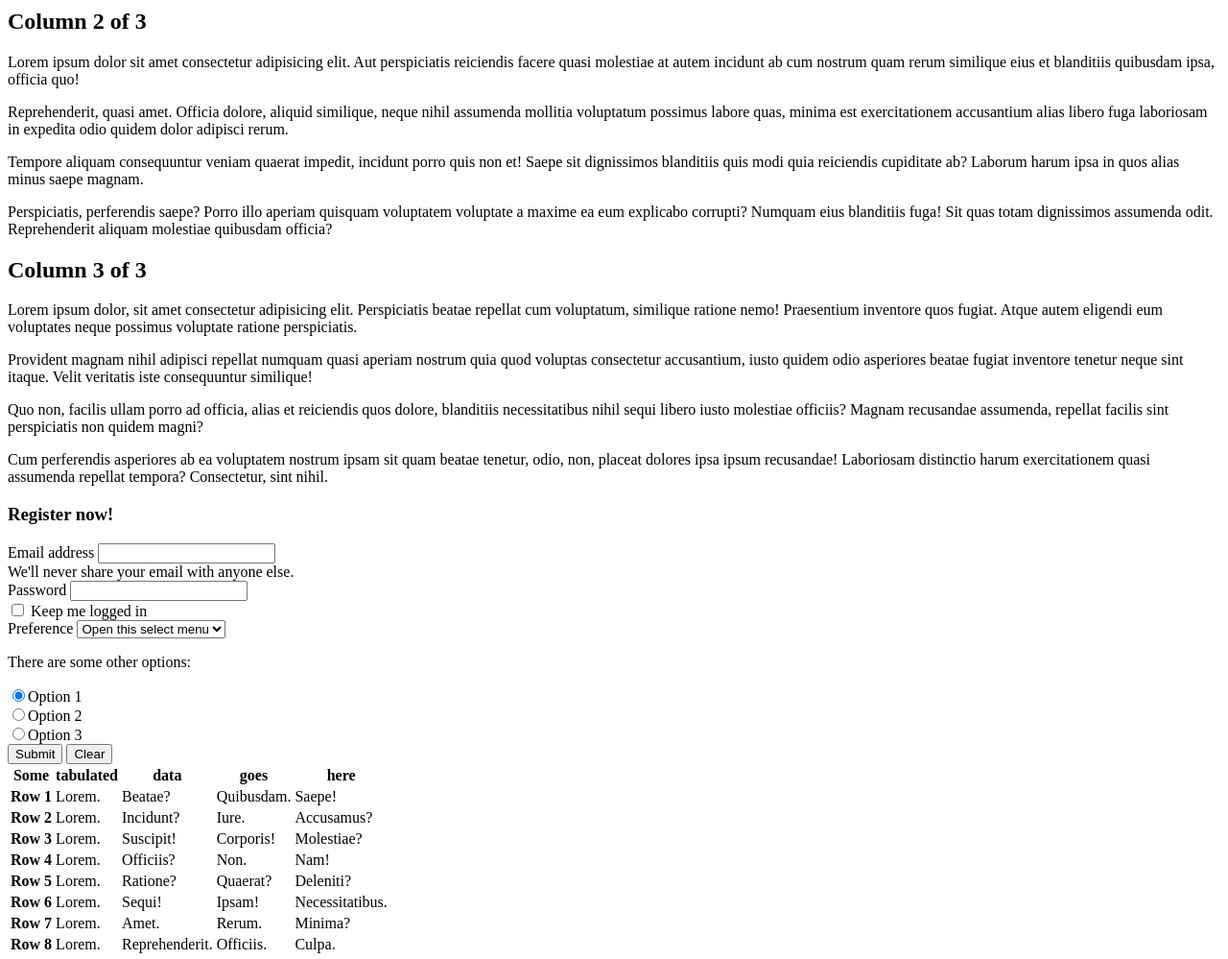
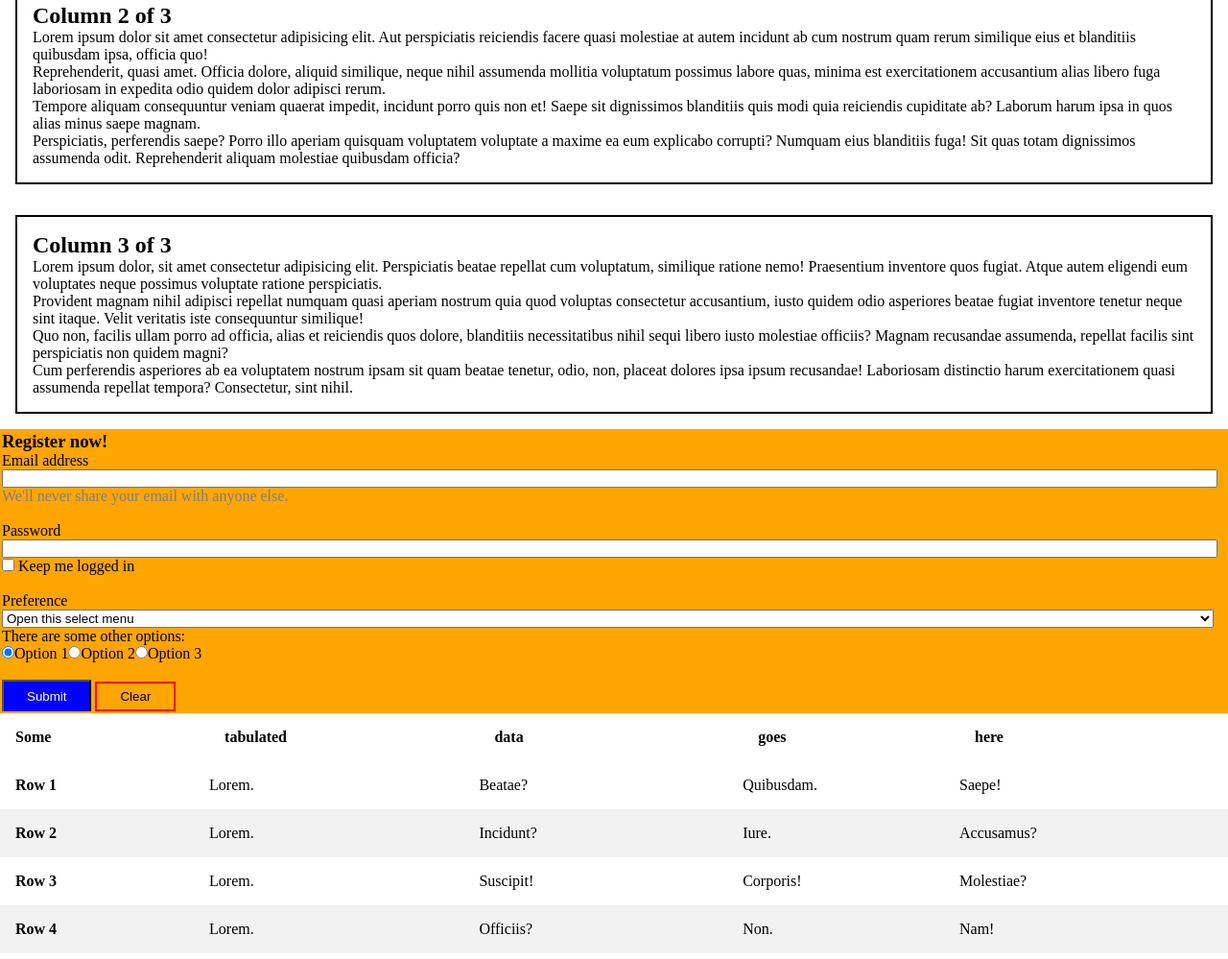
Before and after one commit to AlexandruStefan13/Lego, a plain HTML site: page index.html in a window 1280 px wide. Shown: the part 270-1269 px from the top of the page at 96% size. Drawn offline with Linux system fonts and the light colour scheme.

Commit message:
added files Lego

```diff
--- a/index.html
+++ b/index.html
@@ -6,14 +6,15 @@
     <meta http-equiv="X-UA-Compatible" content="IE=edge">
     <meta name="viewport" content="width=device-width, initial-scale=1.0">
     <title>CSS Lego</title>
+    <link rel="stylesheet" href="style.css">
 </head>
 
 <body>
     <div>
-        <div>
+        <div class="container1">
             <div>
                 <div>
-                    <div>
+                    <div class="columnbox">
                         <h2>Column 1 of 3</h2>
                         <div>
                             <p>Lorem ipsum dolor, sit amet consectetur adipisicing elit. Expedita minima placeat quae natus obcaecati? Repudiandae eaque illum tempore porro. Est culpa commodi quibusdam, eos minus asperiores iusto quos laboriosam provident.</p>
@@ -27,7 +28,7 @@
             </div>
             <div>
                 <div>
-                    <div>
+                    <div class="columnbox">
                         <h2>Column 2 of 3</h2>
                         <div>
                             <p>Lorem ipsum dolor sit amet consectetur adipisicing elit. Aut perspiciatis reiciendis facere quasi molestiae at autem incidunt ab cum nostrum quam rerum similique eius et blanditiis quibusdam ipsa, officia quo!</p>
@@ -42,7 +43,7 @@
             </div>
             <div>
                 <div>
-                    <div>
+                    <div class="columnbox">
                         <h2>Column 3 of 3</h2>
                         <div>
                             <p>Lorem ipsum dolor, sit amet consectetur adipisicing elit. Perspiciatis beatae repellat cum voluptatum, similique ratione nemo! Praesentium inventore quos fugiat. Atque autem eligendi eum voluptates neque possimus voluptate
@@ -59,24 +60,32 @@
             </div>
         </div>
         <div>
-            <div>
+            <div class="container2">
                 <h3>Register now!</h3>
                 <form>
                     <div>
                         <label for="email">Email address</label>
+                        <br>
                         <input type="email" id="email" aria-describedby="emailHelp">
                         <div id="emailHelp">We'll never share your email with anyone else.</div>
+                        <br>
                     </div>
                     <div>
                         <label for="passwd">Password</label>
+                        <br>
                         <input type="password" id="passwd">
+                        <br>
                     </div>
                     <div>
+
                         <input type="checkbox" id="keep">
                         <label for="keep">Keep me logged in</label>
+
                     </div>
                     <div>
+                        <br>
                         <label for="dropdown">Preference</label>
+                        <br>
                         <select id="dropdown" aria-label=".form-select-sm example">
                             <option selected="">Open this select menu</option>
                             <option value="1">I like this</option>
@@ -86,12 +95,15 @@
                     </div>
                     <div>
                         <p>There are some other options:</p>
-                        <div><input type="radio" name="radios" id="radio-1" checked=""><label for="radio-1">Option 1</label></div>
-                        <div><input type="radio" name="radios" id="radio-2"><label for="radio-2">Option 2</label></div>
-                        <div><input type="radio" name="radios" id="radio-3"><label for="radio-3">Option 3</label></div>
+                        <div class="options">
+                            <div><input type="radio" name="radios" id="radio-1" checked=""><label for="radio-1">Option 1</label></div>
+                            <div><input type="radio" name="radios" id="radio-2"><label for="radio-2">Option 2</label></div>
+                            <div><input type="radio" name="radios" id="radio-3"><label for="radio-3">Option 3</label></div>
+                        </div>
                     </div>
-                    <button type="submit">Submit</button>
-                    <button type="cancel">Clear</button>
+                    <br>
+                    <button class="btn-submit" type="submit">Submit</button>
+                    <button class="btn-clear" type="cancel">Clear</button>
                 </form>
             </div>
         </div>
--- a/style.css
+++ b/style.css
@@ -0,0 +1,81 @@
+* {
+    margin: 0;
+    padding: 0;
+}
+
+.container1 {
+    display: flex;
+    flex-direction: column;
+    justify-content: space-around;
+}
+
+.columnbox {
+    border: solid 2px black;
+    margin: 1rem;
+    padding: 1rem;
+}
+
+@media all and (min-width:768px) {
+    .cbox {
+        display: flex;
+        flex-direction: row;
+        justify-content: space-between;
+    }
+}
+
+.container2 {
+    background-color: orange;
+    display: flex;
+    flex-direction: column;
+    padding: 2px;
+}
+
+.options {
+    display: flex;
+}
+
+#email {
+    width: 99%;
+}
+
+#passwd {
+    width: 99%;
+}
+
+#dropdown {
+    width: 99%;
+}
+
+#emailHelp {
+    color: gray;
+}
+
+.btn-submit {
+    background-color: blue;
+    color: white;
+    padding: 0.5rem 1.5rem;
+    border-bottom: 0.3rem;
+}
+
+.btn-clear {
+    background-color: orange;
+    border: solid 2px red;
+    padding: 0.4rem 1.5rem;
+}
+
+table {
+    width: 100%;
+    border-collapse: collapse;
+}
+
+tr:nth-child(even) {
+    background-color: #f2f2f2;
+}
+
+th {
+    text-align: left;
+    padding: 1rem;
+    margin: 0;
+}
+
+tbody {}
```
